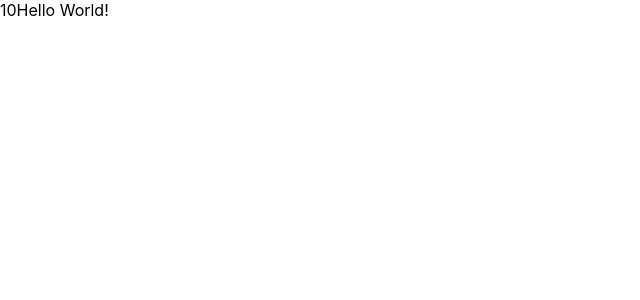
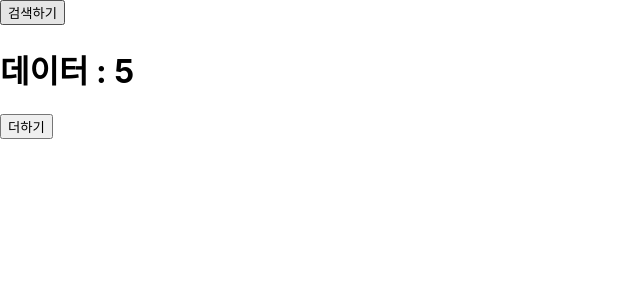
Before and after one commit to jaedeokhan/reacrwork, a React (Create React App) app: page / in a window 1280 px wide. Shown: the top 300 px of the page, without its empty margins (0-640 px from the left). Built offline with nearby package versions, Linux system fonts and the light colour scheme.

Commit message:
useEffect(effect, dependencyList) - App() 함수가 최초 실행될 때 동작 - 마운트 시 - 상태 변수가 변경될 때 (그게 dependencyList 에 등록되어 있어야함)

```diff
--- a/src/App.js
+++ b/src/App.js
@@ -1,15 +1,41 @@
-import { useEffect } from 'react';
-import Sub from './Sub';
-import Third from './Third';
-import { num } from './Sub';
+import { useEffect, useState } from 'react'; // {}로 있으면 export default가 아니라는 것이다.
 
 function App() {
+  const [data, setData] = useState(0);
+  const [search, setSearch] = useState(0);
+
+  const download = () => {
+    // 다운로드 받고(통신)
+    let downloadData = 5;
+    setData(downloadData);
+  };
+
+  // 함수 실행 시점은?
+  // (1) : App() 함수가 최초 실행될 때(App(0 그림이 최초 그려질 때 )) => (마운트될 때)
+  // (2) : 상태 변수가 변경될 때 (그게 dependencyList에 등록되어 있어야함)
+  // (3) : 의존리스트 관리를 할 수 있다
+  useEffect(() => {
+    console.log('useEffect 실행됨');
+    download();
+  }, [search]); // 두 번째 인자 : 어디에 의존할 건지? 비어두면 onLoad처럼 처음에만 호출이 된다.
+
   return (
     <div>
-      <Sub />
-      <Third />
-      {num}
-      Hello World!
+      <button
+        onClick={() => {
+          setSearch(2);
+        }}
+      >
+        검색하기
+      </button>
+      <h1>데이터 : {data}</h1>
+      <button
+        onClick={() => {
+          setData(data + 1);
+        }}
+      >
+        더하기
+      </button>
     </div>
   );
 }
```
